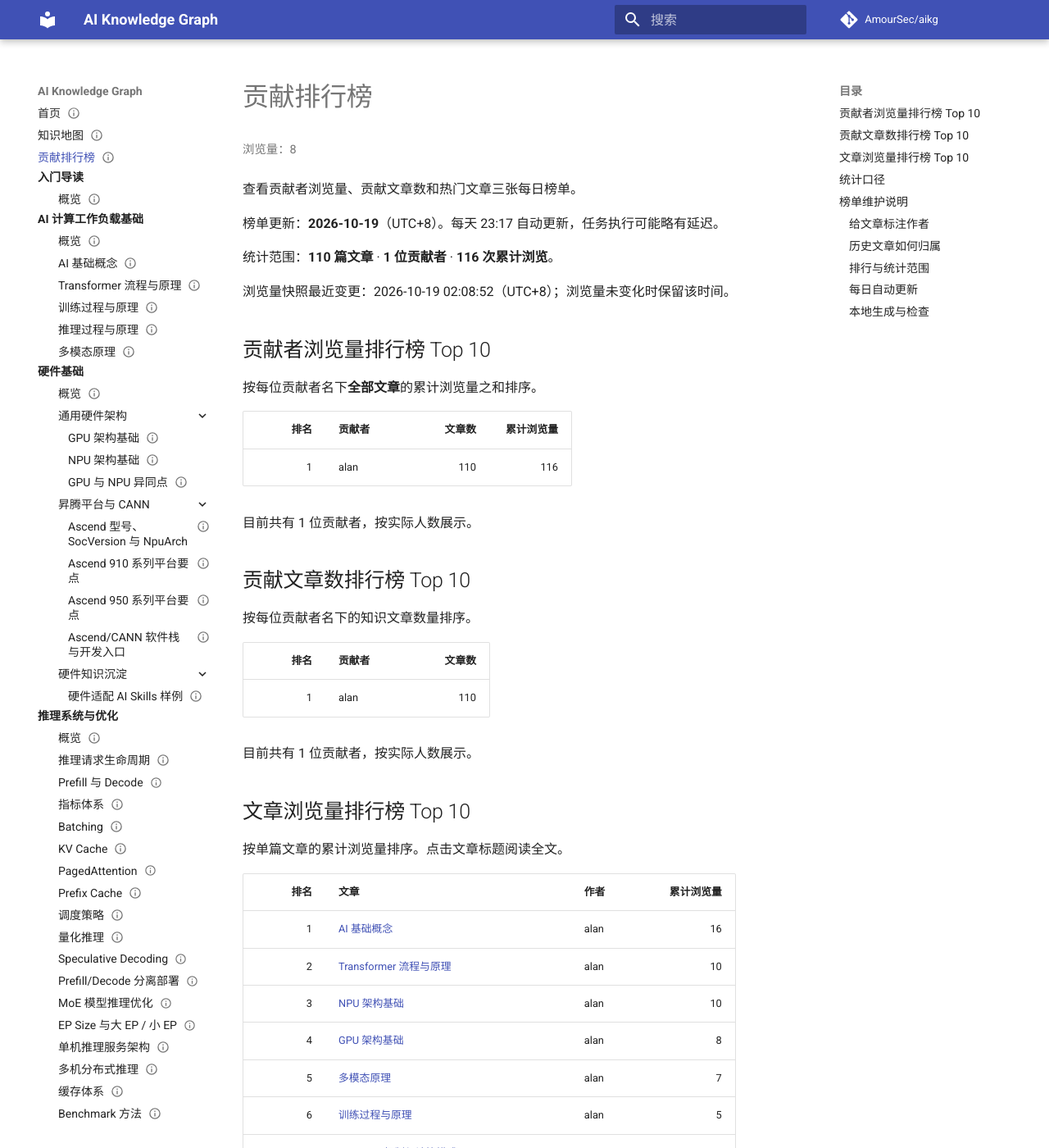
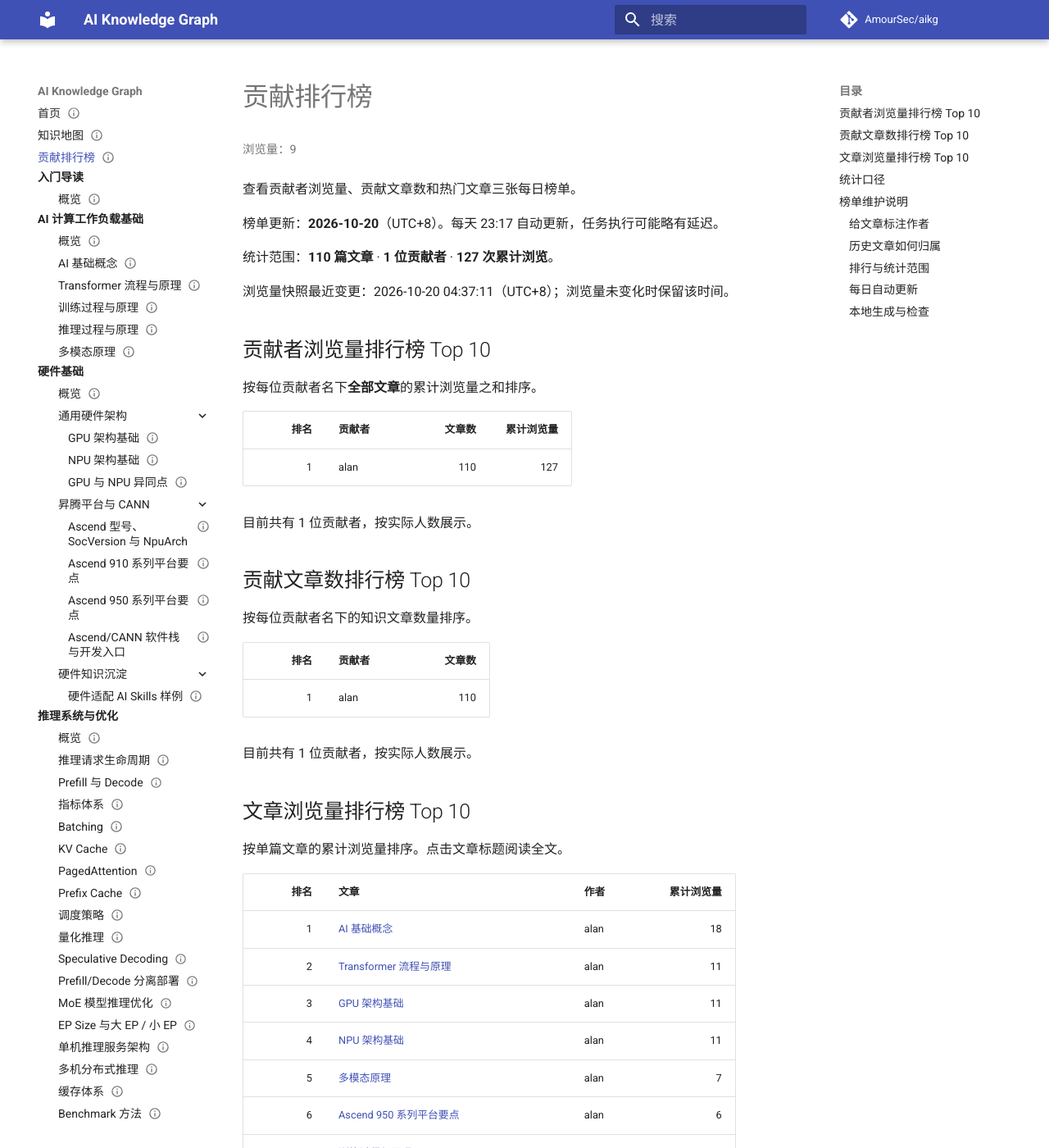
Before and after one commit to AmourSec/aikg, an MkDocs documentation site: the page built from docs/contribution-leaderboard.md, in a window 1280 px wide and 1400 px high. Shown: the whole window at 82% size. Built offline with MkDocs 1.6.1 and Material for MkDocs 9.7.7, drawn with Linux system fonts in a browser that asks for light colours; comment, search, counter and statistics services are not loaded; some of the changed text lies outside the part shown.

Commit message:
chore: update page views and contribution leaderboard [skip ci]

```diff
--- a/docs/assets/data/pageviews.json
+++ b/docs/assets/data/pageviews.json
@@ -1,22 +1,23 @@
 {
   "schema_version": 1,
-  "updated_at": "2026-10-19T02:08:52+08:00",
+  "updated_at": "2026-10-20T04:37:11+08:00",
   "pages": {
     "/": 1,
     "/02-ai-workloads/ai-fundamentals/": 5,
-    "/aikg/": 99,
-    "/aikg/01-getting-started/": 12,
-    "/aikg/02-ai-workloads/": 11,
-    "/aikg/02-ai-workloads/ai-fundamentals/": 11,
+    "/aikg/": 105,
+    "/aikg/01-getting-started/": 13,
+    "/aikg/02-ai-workloads/": 13,
+    "/aikg/02-ai-workloads/ai-fundamentals/": 13,
     "/aikg/02-ai-workloads/inference-primer/": 4,
     "/aikg/02-ai-workloads/multimodal-primer/": 7,
     "/aikg/02-ai-workloads/training-primer/": 5,
-    "/aikg/02-ai-workloads/transformer/": 10,
+    "/aikg/02-ai-workloads/transformer/": 11,
     "/aikg/03-inference-systems/": 1,
     "/aikg/03-inference-systems/benchmark-methodology/": 1,
     "/aikg/03-inference-systems/kv-cache/": 2,
     "/aikg/03-inference-systems/prefill-decode-disaggregation/": 1,
     "/aikg/03-inference-systems/prefill-decode/": 2,
+    "/aikg/03-inference-systems/rag-agent-workloads/": 1,
     "/aikg/03-inference-systems/request-lifecycle/": 2,
     "/aikg/03-inference-systems/speculative-decoding/": 2,
     "/aikg/04-training-systems/": 1,
@@ -41,15 +42,17 @@
     "/aikg/09-reliability-observability/ai-failure-modes-gpu-nccl-network-storage/": 2,
     "/aikg/10-papers-cases/adr/": 1,
     "/aikg/10-papers-cases/ai-system-architecture/": 1,
-    "/aikg/12-hardware-basics/": 4,
+    "/aikg/12-hardware-basics/": 5,
     "/aikg/12-hardware-basics/ascend-910-series/": 2,
-    "/aikg/12-hardware-basics/ascend-950-series/": 5,
-    "/aikg/12-hardware-basics/ascend-npu-models/": 3,
-    "/aikg/12-hardware-basics/gpu-architecture-basics/": 8,
-    "/aikg/12-hardware-basics/npu-basics/": 10,
+    "/aikg/12-hardware-basics/ascend-950-series/": 6,
+    "/aikg/12-hardware-basics/ascend-npu-models/": 4,
+    "/aikg/12-hardware-basics/gpu-architecture-basics/": 11,
+    "/aikg/12-hardware-basics/gpu-npu-comparison/": 1,
+    "/aikg/12-hardware-basics/npu-basics/": 11,
     "/aikg/13-contribution-leaderboard/": 2,
     "/aikg/13-contribution-leaderboard/maintenance/": 1,
-    "/aikg/contribution-leaderboard/": 8,
+    "/aikg/99-templates/benchmark-report/": 1,
+    "/aikg/contribution-leaderboard/": 9,
     "/aikg/knowledge-map/": 18,
     "/aikg/map/": 1
   }
--- a/docs/contribution-leaderboard.md
+++ b/docs/contribution-leaderboard.md
@@ -4,7 +4,7 @@ description: 每日更新的贡献者浏览量、贡献文章数和文章浏览
 status: reviewed
 owner: maintainers
 license: CC-BY-4.0
-updated: 2026-10-19
+updated: 2026-10-20
 ---
 
 # 贡献排行榜
@@ -13,11 +13,11 @@ updated: 2026-10-19
 
 查看贡献者浏览量、贡献文章数和热门文章三张每日榜单。
 
-榜单更新：**2026-10-19**（UTC+8）。每天 23:17 自动更新，任务执行可能略有延迟。
+榜单更新：**2026-10-20**（UTC+8）。每天 23:17 自动更新，任务执行可能略有延迟。
 
-统计范围：**110 篇文章** · **1 位贡献者** · **116 次累计浏览**。
+统计范围：**110 篇文章** · **1 位贡献者** · **127 次累计浏览**。
 
-浏览量快照最近变更：2026-10-19 02:08:52（UTC+8）；浏览量未变化时保留该时间。
+浏览量快照最近变更：2026-10-20 04:37:11（UTC+8）；浏览量未变化时保留该时间。
 
 ## 贡献者浏览量排行榜 Top 10
 
@@ -25,7 +25,7 @@ updated: 2026-10-19
 
 | 排名 | 贡献者 | 文章数 | 累计浏览量 |
 | ---: | --- | ---: | ---: |
-| 1 | alan | 110 | 116 |
+| 1 | alan | 110 | 127 |
 
 目前共有 1 位贡献者，按实际人数展示。
 
@@ -45,14 +45,14 @@ updated: 2026-10-19
 
 | 排名 | 文章 | 作者 | 累计浏览量 |
 | ---: | --- | --- | ---: |
-| 1 | [AI 基础概念](02-ai-workloads/ai-fundamentals.md) | alan | 16 |
-| 2 | [Transformer 流程与原理](02-ai-workloads/transformer.md) | alan | 10 |
-| 3 | [NPU 架构基础](12-hardware-basics/npu-basics.md) | alan | 10 |
-| 4 | [GPU 架构基础](12-hardware-basics/gpu-architecture-basics.md) | alan | 8 |
+| 1 | [AI 基础概念](02-ai-workloads/ai-fundamentals.md) | alan | 18 |
+| 2 | [Transformer 流程与原理](02-ai-workloads/transformer.md) | alan | 11 |
+| 3 | [GPU 架构基础](12-hardware-basics/gpu-architecture-basics.md) | alan | 11 |
+| 4 | [NPU 架构基础](12-hardware-basics/npu-basics.md) | alan | 11 |
 | 5 | [多模态原理](02-ai-workloads/multimodal-primer.md) | alan | 7 |
-| 6 | [训练过程与原理](02-ai-workloads/training-primer.md) | alan | 5 |
-| 7 | [Attention 机制与计算模式](05-kernels-compilers/attention-computation-patterns.md) | alan | 5 |
-| 8 | [Ascend 950 系列平台要点](12-hardware-basics/ascend-950-series.md) | alan | 5 |
+| 6 | [Ascend 950 系列平台要点](12-hardware-basics/ascend-950-series.md) | alan | 6 |
+| 7 | [训练过程与原理](02-ai-workloads/training-primer.md) | alan | 5 |
+| 8 | [Attention 机制与计算模式](05-kernels-compilers/attention-computation-patterns.md) | alan | 5 |
 | 9 | [推理过程与原理](02-ai-workloads/inference-primer.md) | alan | 4 |
 | 10 | [Evaluation、Validation 与 Checkpoint Selection](04-training-systems/evaluation-validation-checkpoint-selection.md) | alan | 4 |
 
```
